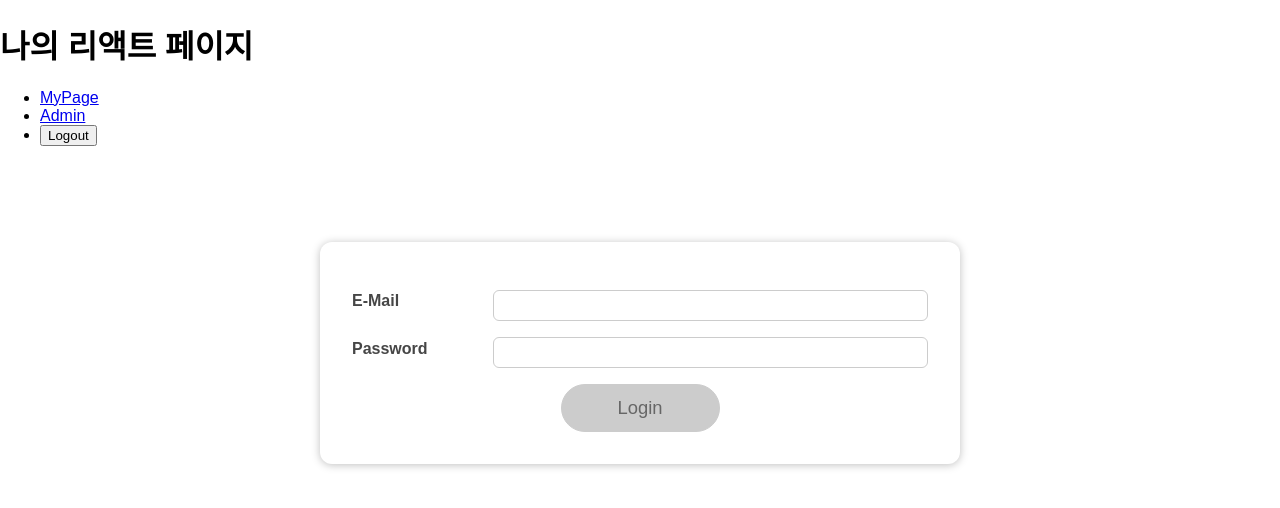
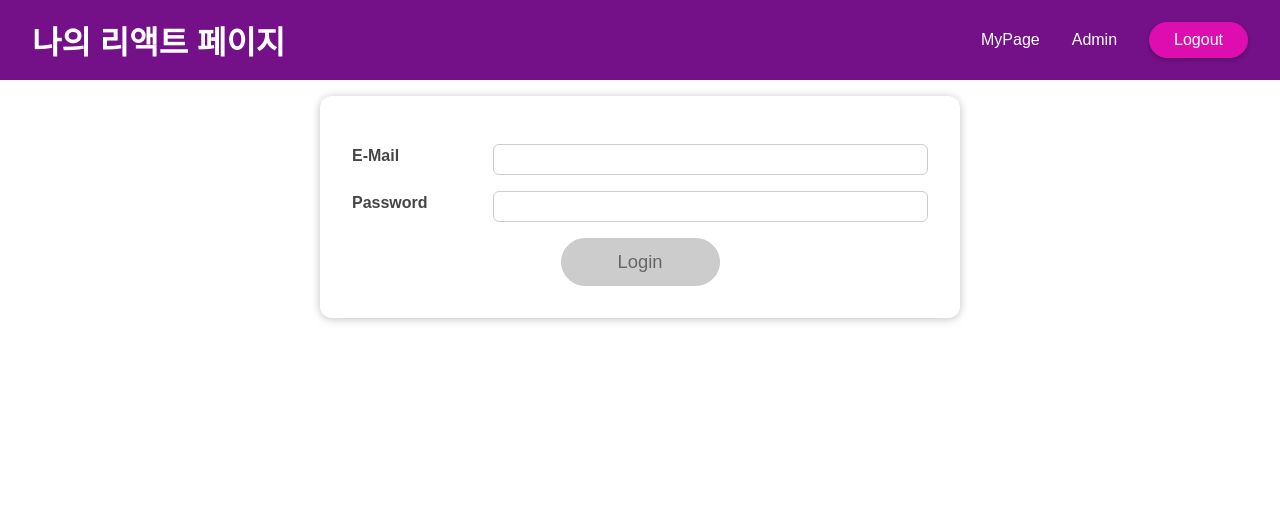
Before and after one commit to kimbyeongmo/react-study, a React (Create React App) app: page / in a window 1280 px wide. Shown: the top 508 px of the page. Built offline with nearby package versions, Linux system fonts and the light colour scheme.

Commit message:
# useEffect와 의존성 배열

```diff
--- a/src/App.js
+++ b/src/App.js
@@ -24,7 +24,7 @@ const App = () => {
   // side effect 처리를 위한 함수
   // useEffect는 기본적으로 컴포넌트 렌더링시 단 한번만 호출
   useEffect(() => {
-    console.log('로그인 검사 수행!');
+    // console.log('로그인 검사 수행!');
     const storedLoginFlag = localStorage.getItem('login-flag');
     if (storedLoginFlag === '1') {
       setIsloggedIn(true);
--- a/src/components/SideEffect/Home.module.css
+++ b/src/components/SideEffect/Home.module.css
@@ -1,16 +1,7 @@
-.main-header {
-  position: fixed;
-  top: 0;
-  left: 0;
-  width: 100%;
-  height: 5rem;
-  display: flex;
-  justify-content: space-between;
-  align-items: center;
-  background: #741188;
-  padding: 0 2rem;
+.home {
+  width: 90%;
+  max-width: 40rem;
+  padding: 3rem;
+  margin: 2rem auto;
+  text-align: center;
 }
-
-.main-header h1 {
-  color: white;
-}
--- a/src/components/SideEffect/Login.js
+++ b/src/components/SideEffect/Login.js
@@ -1,4 +1,4 @@
-import React, { useState } from 'react';
+import React, { useEffect, useState } from 'react';
 
 import Card from '../UI/Card';
 import styles from './Login.module.css';
@@ -6,15 +6,14 @@ import Button from '../UI/Button';
 
 const Login = ({ onLogin }) => {
 
+  console.log('렌더링 수행!');
+
   // 사용자가 입력한 이메일을 상태관리
   const [enteredEmail, setEnteredEmail] = useState('');
-
   // 이메일 입력값이 정상인지 유무 확인
   const [emailIsValid, setEmailIsValid] = useState();
-
   // 사용자가 입력한 패스워드를 상태관리
   const [enteredPassword, setEnteredPassword] = useState('');
-
   // 패스워드 입력값이 정상인지 유무 확인
   const [passwordIsValid, setPasswordIsValid] = useState();
 
@@ -23,18 +22,10 @@ const Login = ({ onLogin }) => {
 
   const emailChangeHandler = (e) => {
     setEnteredEmail(e.target.value);
-
-    setFormIsValid(
-      e.target.value.includes('@') && enteredPassword.trim().length > 6
-    );
   };
 
   const passwordChangeHandler = (e) => {
     setEnteredPassword(e.target.value);
-
-    setFormIsValid(
-      e.target.value.trim().length > 6 && enteredEmail.includes('@')
-    );
   };
 
   const validateEmailHandler = () => {
@@ -48,9 +39,16 @@ const Login = ({ onLogin }) => {
   // 로그인 버튼을 눌렀을 때 이벤트 핸들러
   const submitHandler = (e) => {
     e.preventDefault();
-    // app.js에서 받은 로그인핸들러 호출
+    // App.js에서 받은 로그인핸들러 호출
     onLogin(enteredEmail, enteredPassword);
   };
+
+  useEffect(() => {
+    console.log('useEffect call in Login.js');
+    setFormIsValid(
+      enteredPassword.trim().length > 6 && enteredEmail.includes('@')
+    );
+  }, [enteredEmail, enteredPassword]);
 
   return (
     <Card className={styles.login}>
@@ -84,7 +82,11 @@ const Login = ({ onLogin }) => {
           />
         </div>
         <div className={styles.actions}>
-          <Button type="submit" className={styles.btn} disabled={!formIsValid}>
+          <Button
+            type="submit"
+            className={styles.btn}
+            disabled={!formIsValid}
+          >
             Login
           </Button>
         </div>
--- a/src/components/SideEffect/MainHeader.module.css
+++ b/src/components/SideEffect/MainHeader.module.css
@@ -1,43 +1,16 @@
-.nav ul {
-  list-style: none;
-  margin: 0;
-  padding: 0;
+.main-header {
+  position: fixed;
+  top: 0;
+  left: 0;
+  width: 100%;
+  height: 5rem;
   display: flex;
+  justify-content: space-between;
   align-items: center;
+  background: #741188;
+  padding: 0 2rem;
 }
 
-.nav li {
-  margin: 0;
-  margin-left: 2rem;
-}
-
-.nav a {
-  text-decoration: none;
+.main-header h1 {
   color: white;
 }
-
-.nav a:hover,
-.nav a:active {
-  color: #f3cafb;
-}
-
-.nav button {
-  font: inherit;
-  background: #dd0db0;
-  border: 1px solid #dd0db0;
-  padding: 0.5rem 1.5rem;
-  color: white;
-  cursor: pointer;
-  box-shadow: 0 2px 4px rgba(0, 0, 0, 0.26);
-  border-radius: 20px;
-}
-
-.nav button:focus {
-  outline: none;
-}
-
-.nav button:hover,
-.nav button:active {
-  color: #f3cafb;
-  box-shadow: 0 2px 10px rgba(0, 0, 0, 0.26);
-}
--- a/src/components/SideEffect/Navigation.module.css
+++ b/src/components/SideEffect/Navigation.module.css
@@ -1,7 +1,43 @@
-.home {
-  width: 90%;
-  max-width: 40rem;
-  padding: 3rem;
-  margin: 2rem auto;
-  text-align: center;
+.nav ul {
+  list-style: none;
+  margin: 0;
+  padding: 0;
+  display: flex;
+  align-items: center;
 }
+
+.nav li {
+  margin: 0;
+  margin-left: 2rem;
+}
+
+.nav a {
+  text-decoration: none;
+  color: white;
+}
+
+.nav a:hover,
+.nav a:active {
+  color: #f3cafb;
+}
+
+.nav button {
+  font: inherit;
+  background: #dd0db0;
+  border: 1px solid #dd0db0;
+  padding: 0.5rem 1.5rem;
+  color: white;
+  cursor: pointer;
+  box-shadow: 0 2px 4px rgba(0, 0, 0, 0.26);
+  border-radius: 20px;
+}
+
+.nav button:focus {
+  outline: none;
+}
+
+.nav button:hover,
+.nav button:active {
+  color: #f3cafb;
+  box-shadow: 0 2px 10px rgba(0, 0, 0, 0.26);
+}
```
Also changed, not shown: src/components/SideEffect/Home.js (line endings or trailing spaces).
